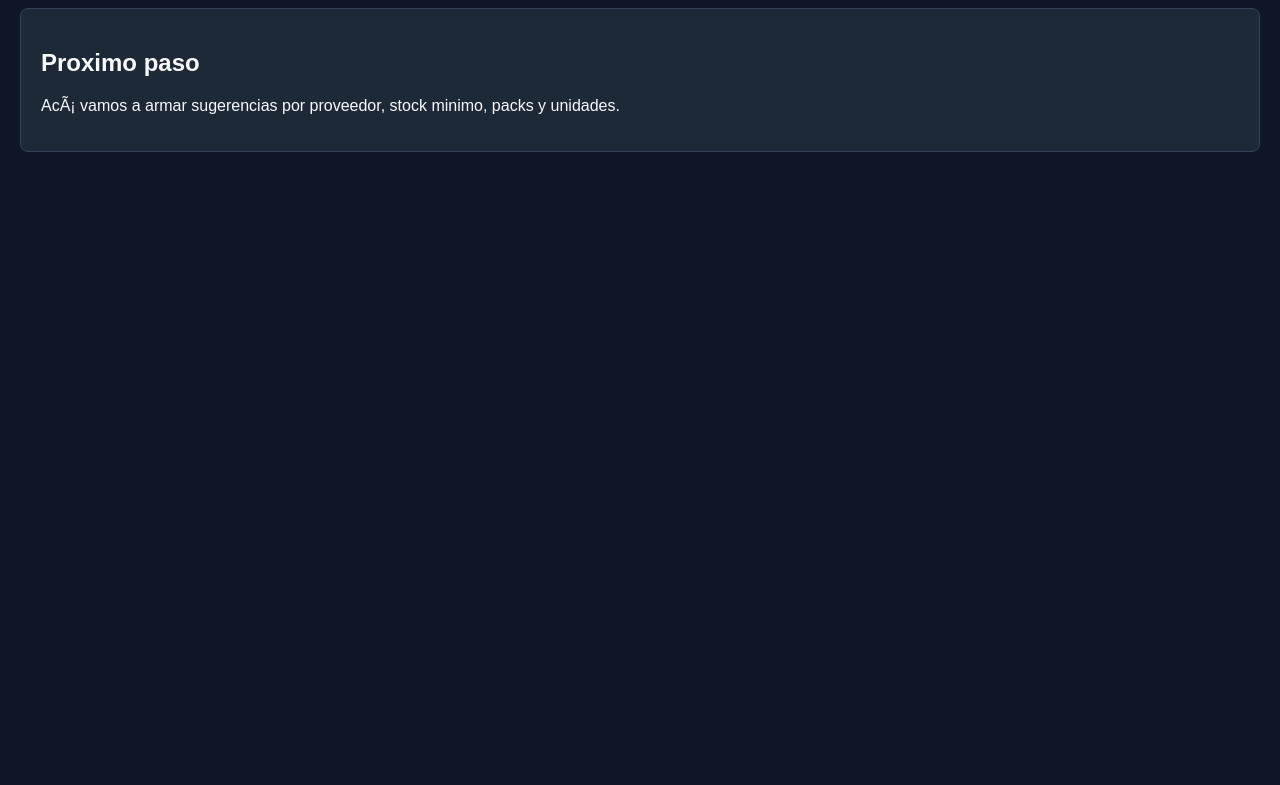
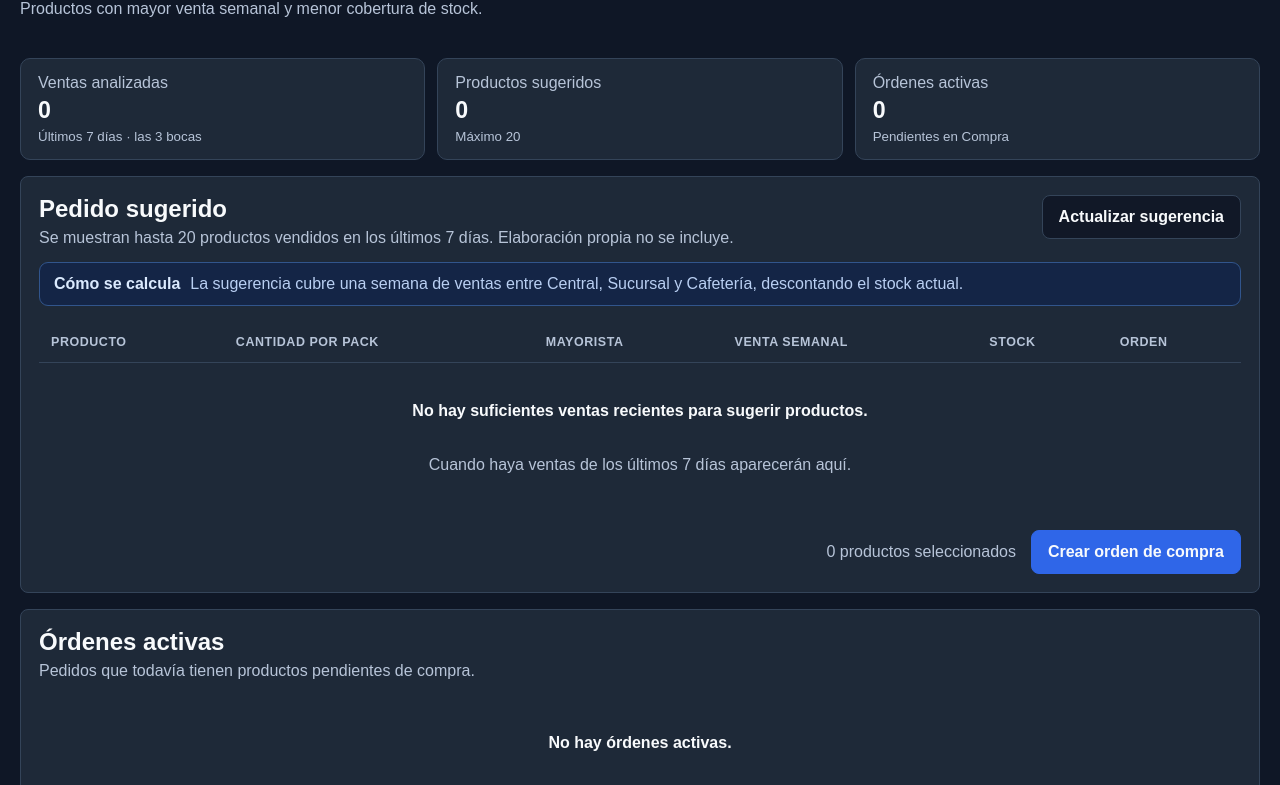
Before and after one commit to LocurJJ/Ventas-Panaderia-y-Cafeteria, a plain HTML site: page compras.html in a window 1280 px wide. Shown: the part 152-937 px from the top of the page. Before the commit the page ends 800 px from the top, so only its background shows below. Drawn offline with Linux system fonts and the light colour scheme; no server answers.

Commit message:
Implementar pantalla de orden de compra

```diff
--- a/compras.html
+++ b/compras.html
@@ -3,22 +3,83 @@
 <head>
   <meta charset="utf-8">
   <meta name="viewport" content="width=device-width, initial-scale=1">
-  <title>Compra - Panaderia Josue V2</title>
+  <title>Orden de compra - Panadería Josué</title>
   <link rel="stylesheet" href="css/base.css">
+  <link rel="stylesheet" href="css/purchases.css?v=20260912">
 </head>
 <body>
-  <main class="page-shell">
-    <header class="page-header">
+  <main class="page-shell purchase-page">
+    <header class="page-header purchase-header">
       <div>
-        <p class="eyebrow">Compras</p>
-        <h1>Compra</h1>
+        <p class="eyebrow">Compras · PC</p>
+        <h1>Orden de compra</h1>
+        <p class="muted">Productos con mayor venta semanal y menor cobertura de stock.</p>
       </div>
-      <a class="secondary-button" href="index.html">Inicio</a>
+      <nav class="top-actions">
+        <a class="secondary-button" href="lista-compra.html">Abrir Compra</a>
+        <a class="secondary-button" href="index.html">Inicio</a>
+      </nav>
     </header>
-    <section class="panel">
-      <h2>Proximo paso</h2>
-      <p>AcÃ¡ vamos a armar sugerencias por proveedor, stock minimo, packs y unidades.</p>
+
+    <section class="purchase-summary" id="orderSummary"></section>
+
+    <section class="panel order-panel">
+      <div class="order-toolbar">
+        <div>
+          <h2>Pedido sugerido</h2>
+          <p class="muted">Se muestran hasta 20 productos vendidos en los últimos 7 días. Elaboración propia no se incluye.</p>
+        </div>
+        <button class="secondary-button" id="refreshSuggestionsButton" type="button">Actualizar sugerencia</button>
+      </div>
+
+      <div class="purchase-notice">
+        <strong>Cómo se calcula</strong>
+        <span>La sugerencia cubre una semana de ventas entre Central, Sucursal y Cafetería, descontando el stock actual.</span>
+      </div>
+
+      <div class="order-table-wrap">
+        <table class="order-table">
+          <thead>
+            <tr>
+              <th>Producto</th>
+              <th>Cantidad por pack</th>
+              <th>Mayorista</th>
+              <th>Venta semanal</th>
+              <th>Stock</th>
+              <th>Orden</th>
+            </tr>
+          </thead>
+          <tbody id="suggestionRows"></tbody>
+        </table>
+      </div>
+
+      <div class="empty-purchase hidden" id="suggestionEmpty">
+        <strong>No hay suficientes ventas recientes para sugerir productos.</strong>
+        <span>Cuando haya ventas de los últimos 7 días aparecerán aquí.</span>
+      </div>
+
+      <div class="order-actions">
+        <span class="muted" id="selectedProductsText">0 productos seleccionados</span>
+        <button class="primary-button" id="createOrderButton" type="button">Crear orden de compra</button>
+      </div>
+    </section>
+
+    <section class="panel active-orders-panel">
+      <div class="order-toolbar">
+        <div>
+          <h2>Órdenes activas</h2>
+          <p class="muted">Pedidos que todavía tienen productos pendientes de compra.</p>
+        </div>
+      </div>
+      <div class="active-order-list" id="activeOrderList"></div>
     </section>
   </main>
+
+  <script src="https://www.gstatic.com/firebasejs/10.12.5/firebase-app-compat.js"></script>
+  <script src="https://www.gstatic.com/firebasejs/10.12.5/firebase-database-compat.js"></script>
+  <script src="js/firebase-config.js"></script>
+  <script>window.PANADERIA_SYNC_STORES = ["productsById", "salesById", "purchaseOrdersById"];</script>
+  <script src="js/db.js?v=20260912-purchases"></script>
+  <script src="js/purchase-order.js?v=20260912"></script>
 </body>
 </html>
```
